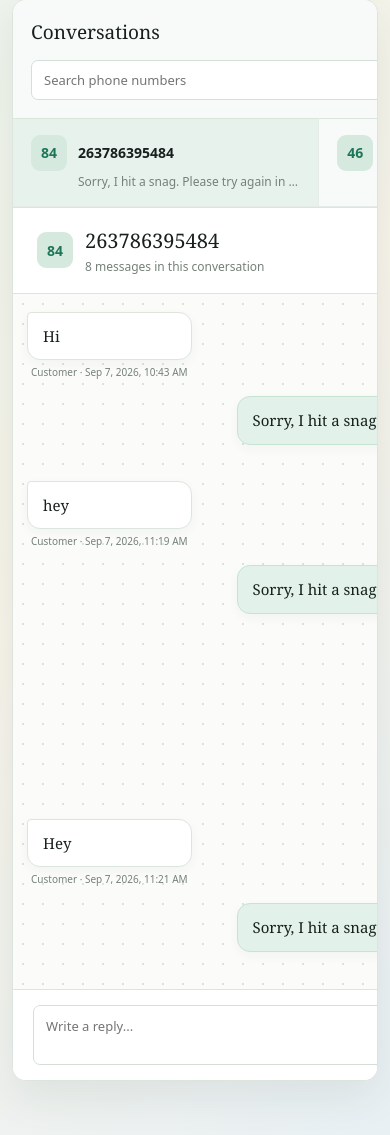
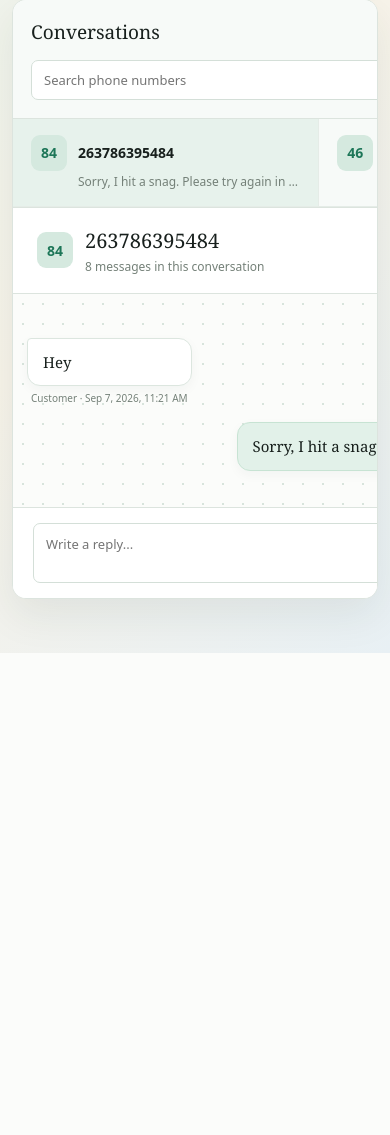
Before and after one commit to Tahsinga/lorawhatsappaApi01, a Django app: page / in a window 390 px wide. Shown: the part 328-1463 px from the top of the page. After the commit the page ends 981 px from the top, so only its background shows below. Run offline with Django 5.2, Linux system fonts and the light colour scheme; data comes from the database, SQL or seed files in the repository.

Commit message:
Keep conversation panel size fixed

```diff
--- a/dashboard/config/templates/webui/inbox.html
+++ b/dashboard/config/templates/webui/inbox.html
@@ -37,28 +37,28 @@
     .stat { padding: 17px 19px; border: 1px solid rgba(220, 228, 222, .9); border-radius: 11px; background: rgba(255, 255, 255, .74); box-shadow: 0 8px 22px rgba(26, 55, 42, .04); }
     .stat-label { color: var(--muted); font: 11px ui-sans-serif, system-ui, sans-serif; letter-spacing: .09em; text-transform: uppercase; }
     .stat-value { margin-top: 3px; font-size: 25px; }
-    .workspace { display: grid; grid-template-columns: 330px minmax(0, 1fr); min-height: 590px; overflow: hidden; border: 1px solid var(--line); border-radius: 14px; background: var(--panel); box-shadow: var(--shadow); }
-    .sidebar { border-right: 1px solid var(--line); background: #f7faf8; }
+    .workspace { display: grid; grid-template-columns: 330px minmax(0, 1fr); height: 620px; min-height: 0; overflow: hidden; border: 1px solid var(--line); border-radius: 14px; background: var(--panel); box-shadow: var(--shadow); }
+    .sidebar { display: flex; min-height: 0; flex-direction: column; border-right: 1px solid var(--line); background: #f7faf8; }
     .sidebar-head { padding: 18px; border-bottom: 1px solid var(--line); }
     .sidebar-title { display: flex; justify-content: space-between; align-items: center; margin-bottom: 13px; font-size: 19px; }
     .sidebar-title span { color: var(--muted); font: 11px ui-sans-serif, system-ui, sans-serif; }
     .search { width: 100%; padding: 10px 12px; border: 1px solid #d4dfd8; border-radius: 7px; outline: none; background: #fff; color: var(--ink); font: 13px ui-sans-serif, system-ui, sans-serif; }
     .search:focus { border-color: var(--green); box-shadow: 0 0 0 3px #d9eee3; }
-    .contacts { max-height: 600px; overflow-y: auto; }
+    .contacts { min-height: 0; flex: 1; overflow-y: auto; }
     .contact { display: block; width: 100%; padding: 16px 18px; border: 0; border-bottom: 1px solid #e5ece7; background: transparent; color: inherit; text-align: left; cursor: pointer; }
     .contact:hover, .contact.selected { background: #e7f2ec; }
     .contact-row { display: flex; align-items: center; gap: 11px; }
     .avatar { display: grid; flex: 0 0 36px; place-items: center; width: 36px; height: 36px; border-radius: 9px; background: #d5e9df; color: var(--green); font: 700 14px ui-sans-serif, system-ui, sans-serif; }
     .contact-name { overflow: hidden; font: 700 14px ui-sans-serif, system-ui, sans-serif; text-overflow: ellipsis; white-space: nowrap; }
     .contact-preview { overflow: hidden; margin: 2px 0 0 47px; color: var(--muted); font: 12px ui-sans-serif, system-ui, sans-serif; text-overflow: ellipsis; white-space: nowrap; }
-    .conversation { display: flex; flex-direction: column; min-width: 0; background: var(--paper); }
+    .conversation { display: flex; min-width: 0; min-height: 0; flex-direction: column; background: var(--paper); }
     .conversation-head { display: flex; justify-content: space-between; align-items: center; gap: 16px; padding: 18px 24px; border-bottom: 1px solid var(--line); background: #fff; }
     .person { display: flex; align-items: center; gap: 12px; min-width: 0; }
     .person h2 { overflow: hidden; margin: 0; font-size: 20px; font-weight: 400; text-overflow: ellipsis; white-space: nowrap; }
     .person p { margin: 2px 0 0; color: var(--muted); font: 12px ui-sans-serif, system-ui, sans-serif; }
     .refresh { padding: 8px 11px; border: 1px solid var(--line); border-radius: 7px; background: #fff; color: var(--green); cursor: pointer; font: 700 12px ui-sans-serif, system-ui, sans-serif; }
     .refresh:hover { border-color: var(--green); }
-    .messages { display: flex; flex: 1; flex-direction: column; gap: 17px; padding: 25px; overflow-y: auto; background-image: radial-gradient(#d8e4dc 1px, transparent 1px); background-size: 20px 20px; }
+    .messages { display: flex; min-height: 0; flex: 1 1 auto; flex-direction: column; gap: 17px; padding: 25px; overflow-y: auto; background-image: radial-gradient(#d8e4dc 1px, transparent 1px); background-size: 20px 20px; }
     .composer { display: flex; gap: 10px; padding: 15px 20px; border-top: 1px solid var(--line); background: #fff; }
     .composer textarea { flex: 1; min-height: 43px; max-height: 120px; resize: vertical; padding: 11px 12px; border: 1px solid #d4dfd8; border-radius: 7px; outline: none; color: var(--ink); font: 13px ui-sans-serif, system-ui, sans-serif; }
     .composer textarea:focus { border-color: var(--green); box-shadow: 0 0 0 3px #d9eee3; }
@@ -78,11 +78,11 @@
       .stats { gap: 8px; }
       .stat { padding: 13px; }
       .stat-value { font-size: 21px; }
-      .workspace { grid-template-columns: 1fr; }
+      .workspace { grid-template-columns: 1fr; height: 600px; }
       .sidebar { border-right: 0; border-bottom: 1px solid var(--line); }
       .contacts { display: flex; max-height: none; overflow-x: auto; }
       .contact { min-width: 215px; border-right: 1px solid #e5ece7; }
-      .conversation { min-height: 530px; }
+      .conversation { min-height: 0; }
       .messages { padding: 18px 14px; }
       .message { max-width: 88%; }
     }
```
